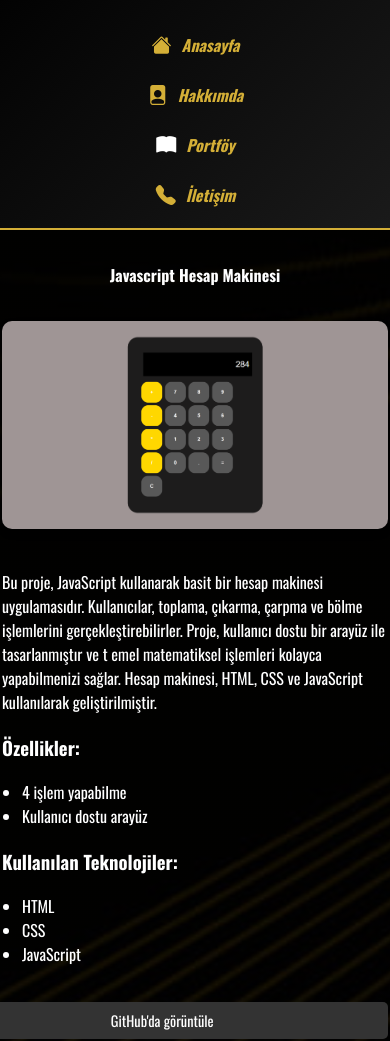
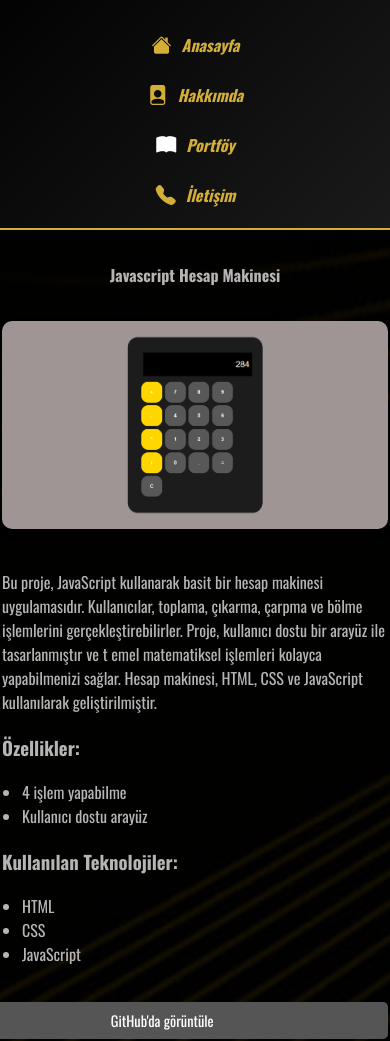
Before and after one commit to Emrhn1/Emrhn1.github.io, a website: page calculator.html in a window 390 px wide. Shown: the part 59-1100 px from the top of the page. Drawn offline with nearby package versions, Linux system fonts and the light colour scheme; a web font is replaced by a local one.

Commit message:
responsive düzeltmeleri yapıldı

```diff
--- a/calculator.html
+++ b/calculator.html
@@ -22,11 +22,8 @@
         .project-title h2 {
             text-align: center;
             font-size: 2.5em;
-<<<<<<< HEAD
+            margin-top: 80px;
             color: #b6b4b4;
-=======
-            color: #333;
->>>>>>> 866c44c5553b1c5be8bdd2314f527596bfdfc912
             margin-top: 10%;
         }
 
@@ -44,11 +41,7 @@
 
             margin-left: 100px;
             font-size: 1.2em;
-<<<<<<< HEAD
             color: #b6b4b4;
-=======
-            color: #555;
->>>>>>> 866c44c5553b1c5be8bdd2314f527596bfdfc912
         }
 
         .project-image-picker{
@@ -87,11 +80,7 @@
 
         .project-properties h3 {
             margin-top: 20px;
-<<<<<<< HEAD
             color: #b6b4b4;
-=======
-            color: #333;
->>>>>>> 866c44c5553b1c5be8bdd2314f527596bfdfc912
         }
 
         .big-image-container {
@@ -103,23 +92,21 @@
             display: inline-block;
             margin-top: 20px;
             padding: 10px 20px;
-            background-color: #333;
+            background-color: #555;
             color: white;
             text-decoration: none;
             border-radius: 5px;
             transition: background-color 0.3s ease;
-<<<<<<< HEAD
+            margin-left: 27%;
             margin-left: 28%;
-=======
-            margin-left: 15%;
->>>>>>> 866c44c5553b1c5be8bdd2314f527596bfdfc912
+
         }
 
         .github a:hover{
-            background-color: #555;
+            background-color: #333;
         }
 
-<<<<<<< HEAD
+
          /* Responsive Tasarım */
         @media (max-width: 1200px) {
           .project-detail {
@@ -203,8 +190,6 @@
           }
         }
 
-=======
->>>>>>> 866c44c5553b1c5be8bdd2314f527596bfdfc912
     </style>
     <header class="header">
         <a href="index.html" class="logo">Emirhan Erkan</a>
```
Also changed, not shown: film-website.html (+1 -19 lines), grouproject.html (+15 -15 lines), personal-website.html (+2 -20 lines), quiz.html (+6 -19 lines), recipe.html (+3 -19 lines).
